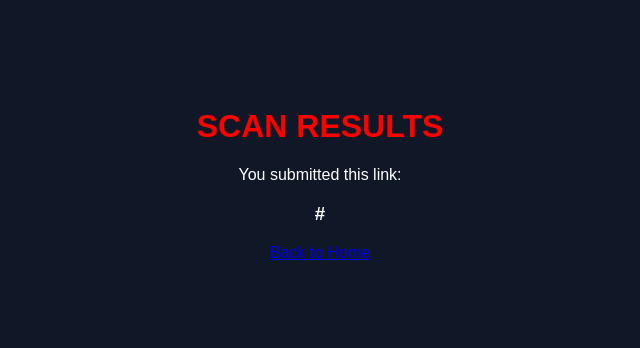
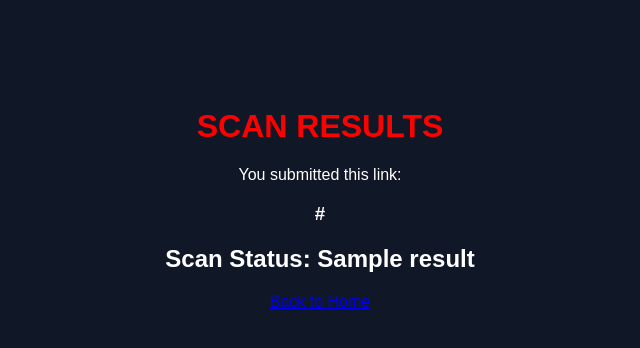
Before and after one commit to ade767/phishguard, a Flask app: template templates/result.html in a window 1280 px wide. Shown: the top 348 px of the page, without its empty margins (320-960 px from the left). Run offline with Flask 3, Linux system fonts and the light colour scheme; the template is opened without the code that fills it: most values are stand-ins (such as "Sample title", 1, 10 or a date in 2020).

Commit message:
Update result.html

```diff
--- a/templates/result.html
+++ b/templates/result.html
@@ -1,3 +1,4 @@
+
 <html>
 <head>
     <title>PhishGuard Results</title>
@@ -11,6 +12,8 @@
 
     <h3>{{ url }}</h3>
 
+    <h2>Scan Status: {{ result }}</h2>
+
     <a href="/">Back to Home</a>
 
 </body>
```
